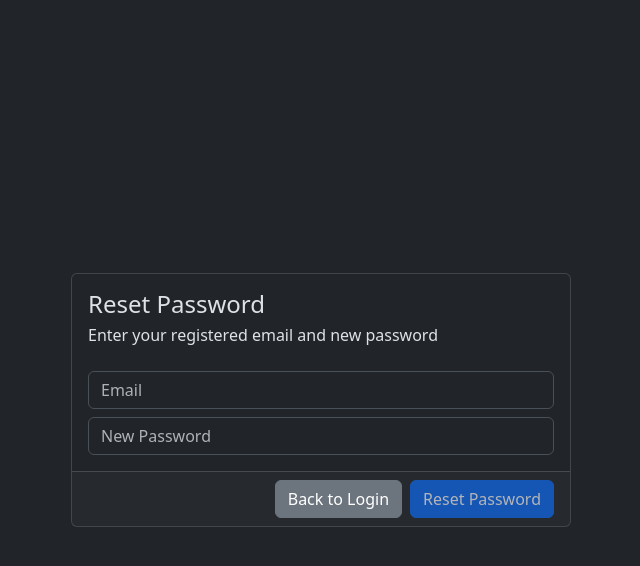
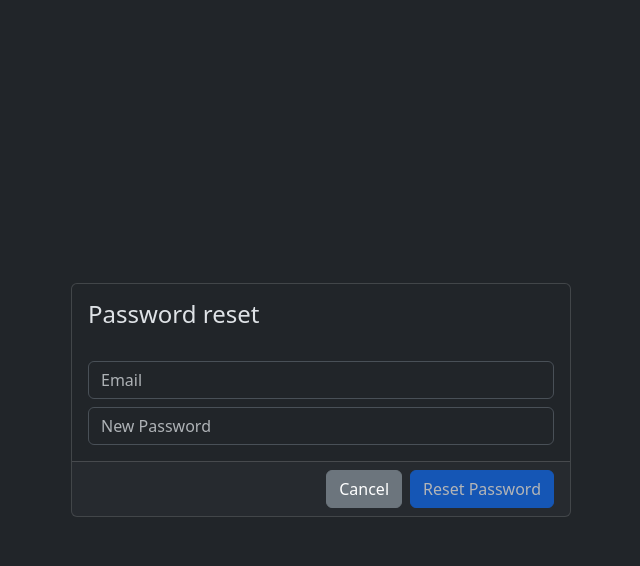
Before and after one commit to colinhartigan/cs2340-project1, a Django app: page /password-reset in a window 1280 px wide. Shown: the top 566 px of the page, without its empty margins (319-959 px from the left). Run offline with Django 5.2, Linux system fonts and the light colour scheme; some libraries are stand-ins or nearby versions.

Commit message:
update language on password reset

```diff
--- a/project1/atlfoodfinder/templates/auth.html
+++ b/project1/atlfoodfinder/templates/auth.html
@@ -66,7 +66,7 @@
                         placeholder="Password"
                         onkeyup="stoppedTyping()"
                     />
-                    <a href="{% url 'password_reset' %}" class="text-primary-emphasis">I forgot my password</a>
+                    <a href="{% url 'password_reset' %}" class="text-primary-emphasis">Forgot password?</a>
                 </div>
             </div>
             <div class="card-footer d-flex flex-row justify-content-end align-items-center gap-2">
--- a/project1/atlfoodfinder/templates/password_reset.html
+++ b/project1/atlfoodfinder/templates/password_reset.html
@@ -1,7 +1,4 @@
-{% extends "master.html" %}
-{% load static %}
-
-{% block scripts %}
+{% extends "master.html" %} {% load static %} {% block scripts %}
 <script type="text/javascript">
     function stoppedTyping() {
         if (
@@ -14,24 +11,23 @@
         }
     }
 </script>
-{% endblock %}
-
-{% block content %}
+{% endblock %} {% block content %}
 <div class="min-vw-100 min-vh-100 d-flex flex-column align-items-center justify-content-center">
     <div class="card w-100 d-flex flex-column justify-content-start align-items-center gap-2" style="max-width: 500px">
         <form method="post" id="password-reset" class="m-0" style="min-width: 100%; min-height: 100">
             <div class="card-body">
                 <div class="d-flex flex-column justify-content-start align-items-start mb-4">
-                    <h4 class="card-title">Reset Password</h4>
-                    <p class="card-subtitle">Enter your registered email and new password</p>
+                    <h4 class="card-title">Password reset</h4>
                 </div>
 
                 {% if email_invalid %}
-                <div class="alert alert-danger d-flex align-items-center" role="alert">Invalid email address</div>
-                {% endif %}
-
-                {% if same_as_old_password %}
-                <div class="alert alert-danger d-flex align-items-center" role="alert"> New password cannot be the same as the old password</div>
+                <div class="alert alert-danger d-flex align-items-center" role="alert">
+                    Email address doesn't have an account
+                </div>
+                {% endif %} {% if same_as_old_password %}
+                <div class="alert alert-danger d-flex align-items-center" role="alert">
+                    New and old password cannot be the same
+                </div>
                 {% endif %}
 
                 <div class="d-flex flex-column justify-content-start align-items-center gap-2">
@@ -55,16 +51,8 @@
                 </div>
             </div>
             <div class="card-footer d-flex flex-row justify-content-end align-items-center gap-2">
-                <a href="{% url 'login' %}" class="btn btn-secondary">
-                    Back to Login
-                </a>
-                <button
-                    id="reset-btn"
-                    type="submit"
-                    name="action"
-                    class="btn btn-primary"
-                    disabled
-                >
+                <a href="{% url 'login' %}" class="btn btn-secondary">Cancel</a>
+                <button id="reset-btn" type="submit" name="action" class="btn btn-primary" disabled>
                     Reset Password
                 </button>
             </div>
```
